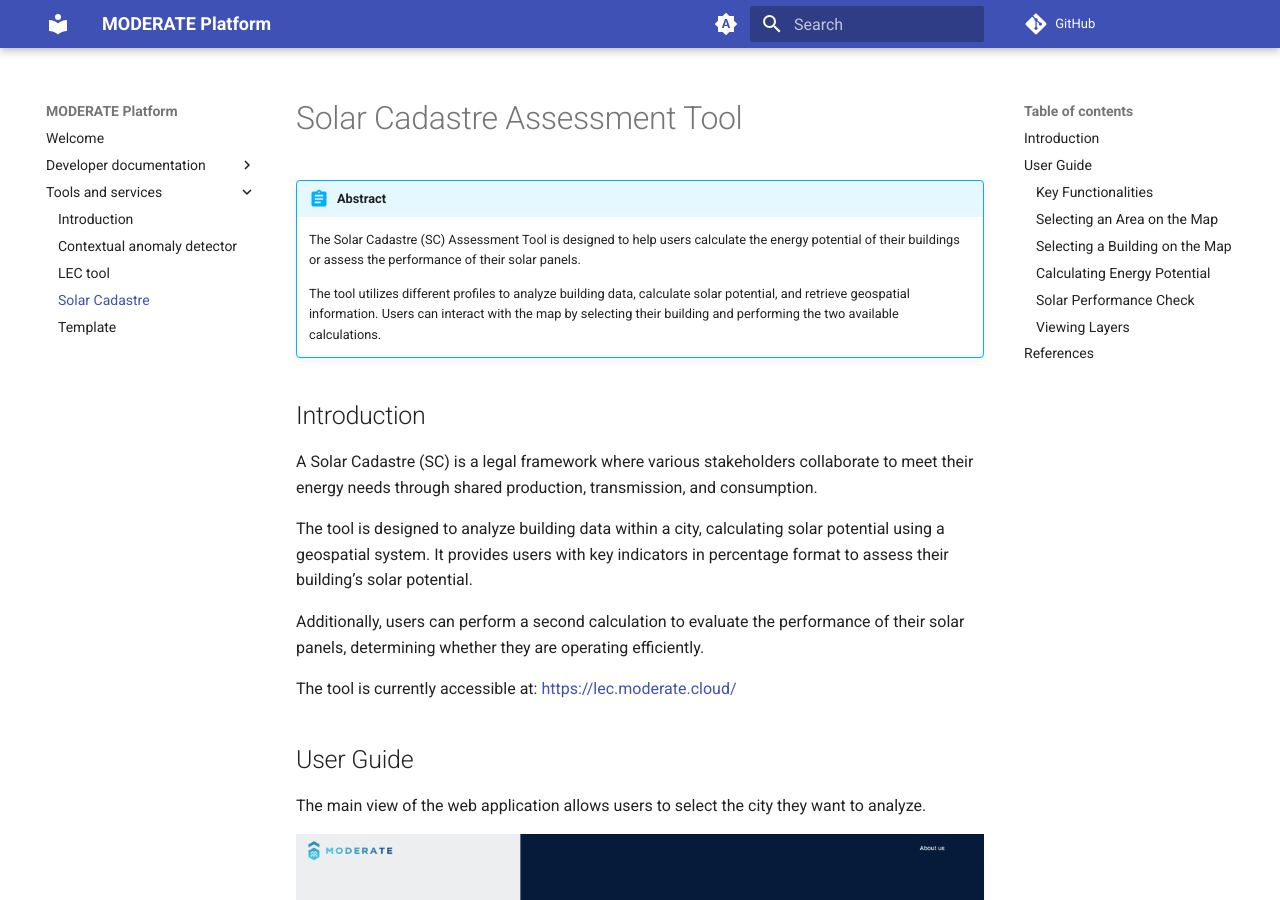
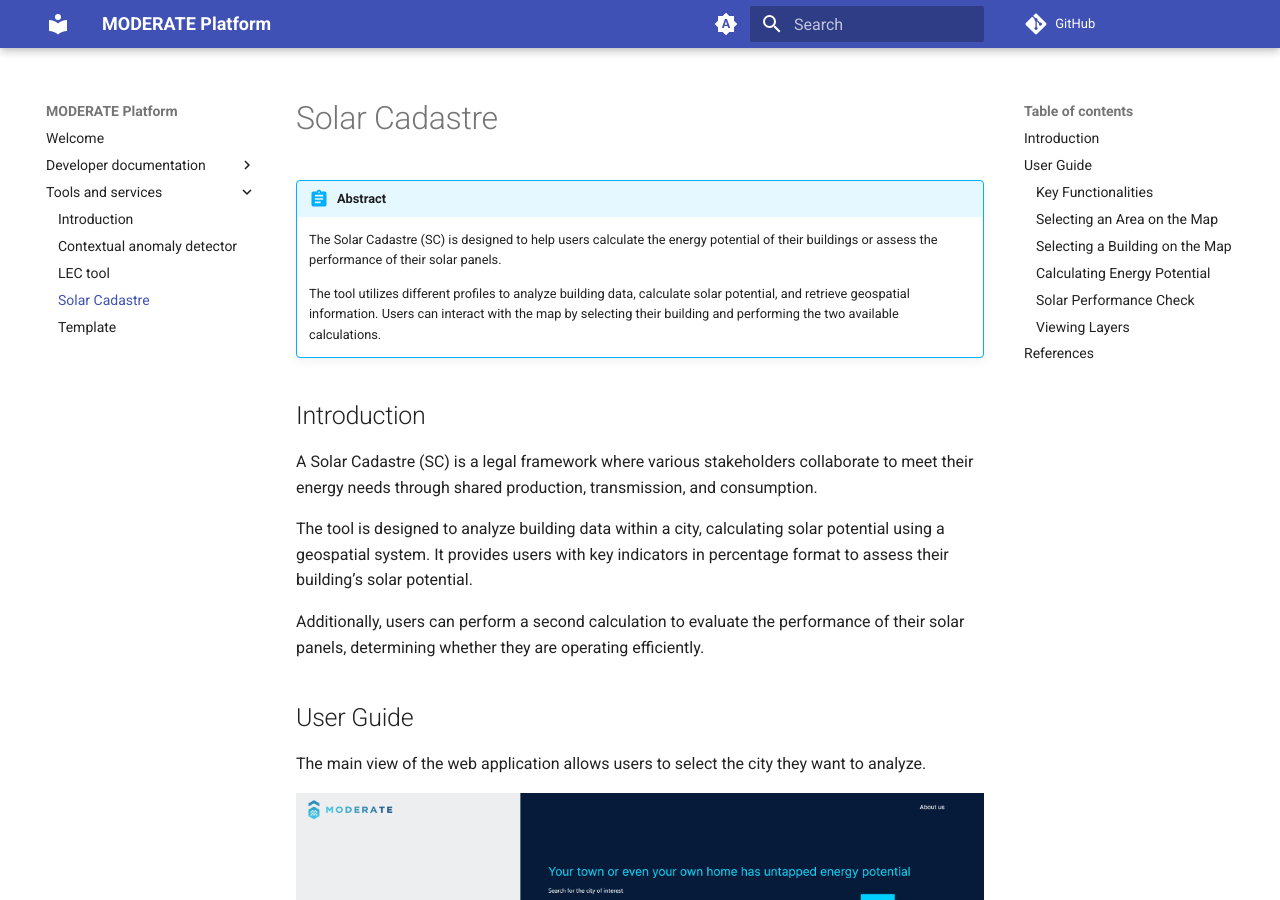
Before and after one commit to MODERATE-Project/moderate-docs, an MkDocs documentation site: the page built from docs/tools-and-services/solar-cadastre.md, in a window 1280 px wide and 900 px high. Built offline with MkDocs 1.6.1 and Material for MkDocs 9.7.7, drawn with Linux system fonts in a browser that asks for light colours; comment, search, counter and statistics services are not loaded; some of the changed text lies outside the part shown.

Commit message:
♻️ Minor updates for clarity

```diff
--- a/docs/tools-and-services/solar-cadastre.md
+++ b/docs/tools-and-services/solar-cadastre.md
@@ -2,11 +2,11 @@
 title: Solar Cadastre
 ---
 
-# Solar Cadastre Assessment Tool
+# Solar Cadastre
 
 !!! abstract "Abstract"
 
-    The Solar Cadastre (SC) Assessment Tool is designed to help users calculate the energy potential of their buildings or assess the performance of their solar panels.
+    The Solar Cadastre (SC) is designed to help users calculate the energy potential of their buildings or assess the performance of their solar panels.
 
     The tool utilizes different profiles to analyze building data, calculate solar potential, and retrieve geospatial information. Users can interact with the map by selecting their building and performing the two available calculations.
 
@@ -17,8 +17,6 @@
 The tool is designed to analyze building data within a city, calculating solar potential using a geospatial system. It provides users with key indicators in percentage format to assess their building’s solar potential.
 
 Additionally, users can perform a second calculation to evaluate the performance of their solar panels, determining whether they are operating efficiently.
-
-The tool is currently accessible at: [https://lec.moderate.cloud/](https://lec.moderate.cloud/)
 
 ## User Guide
 
@@ -162,5 +160,4 @@
 
 ## References
 
-- Access the tool: [https://lec.moderate.cloud/](https://lec.moderate.cloud/)
 - Spanish cadastre website: [https://www.sedecatastro.gob.es](https://www.sedecatastro.gob.es)
```
Also changed, not shown: docs/tools-and-services/index.md (+4 -0 lines).
